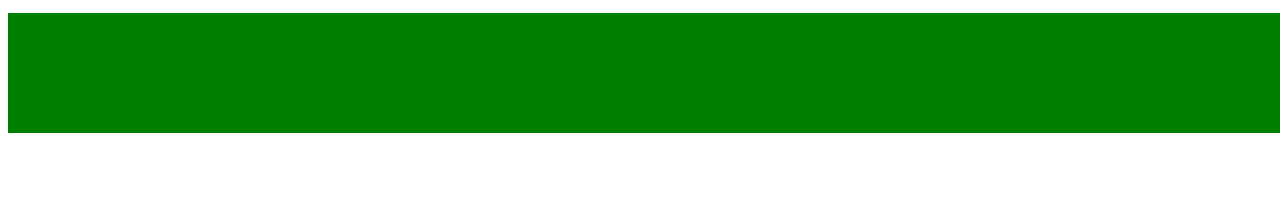
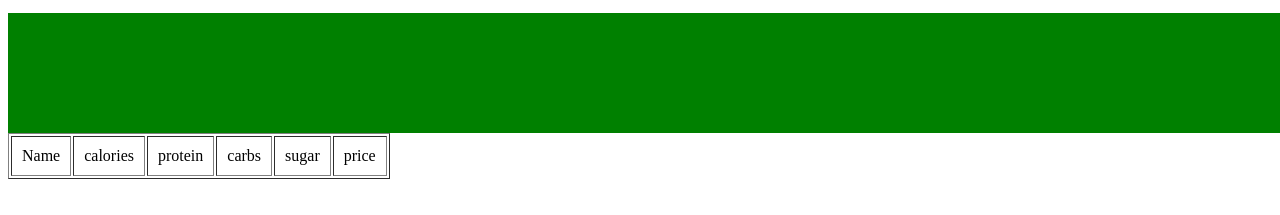
Before and after one commit to Melvingitb/Nutriversity, a website with bundled scripts: page index.html in a window 1280 px wide. Shown: the part 101-316 px from the top of the page. Built offline with nearby package versions, Linux system fonts and the light colour scheme; no server answers.

Commit message:
initial table

```diff
--- a/index.html
+++ b/index.html
@@ -13,6 +13,16 @@
     <p>This website is meant to give college students a tool to help them make smarter and healthier choices while dining!</p>
 
     <div class="box"></div>
+    <table id=datatable border=1 cellpadding=10>
+        <tr>
+            <td>Name</td>
+            <td>calories</td>
+            <td>protein</td>
+            <td>carbs</td>
+            <td>sugar</td>
+            <td>price</td>
+        </tr>
+    </table>
     <script type ="module" src="index.js"></script>
 </body>
 </html>
```
